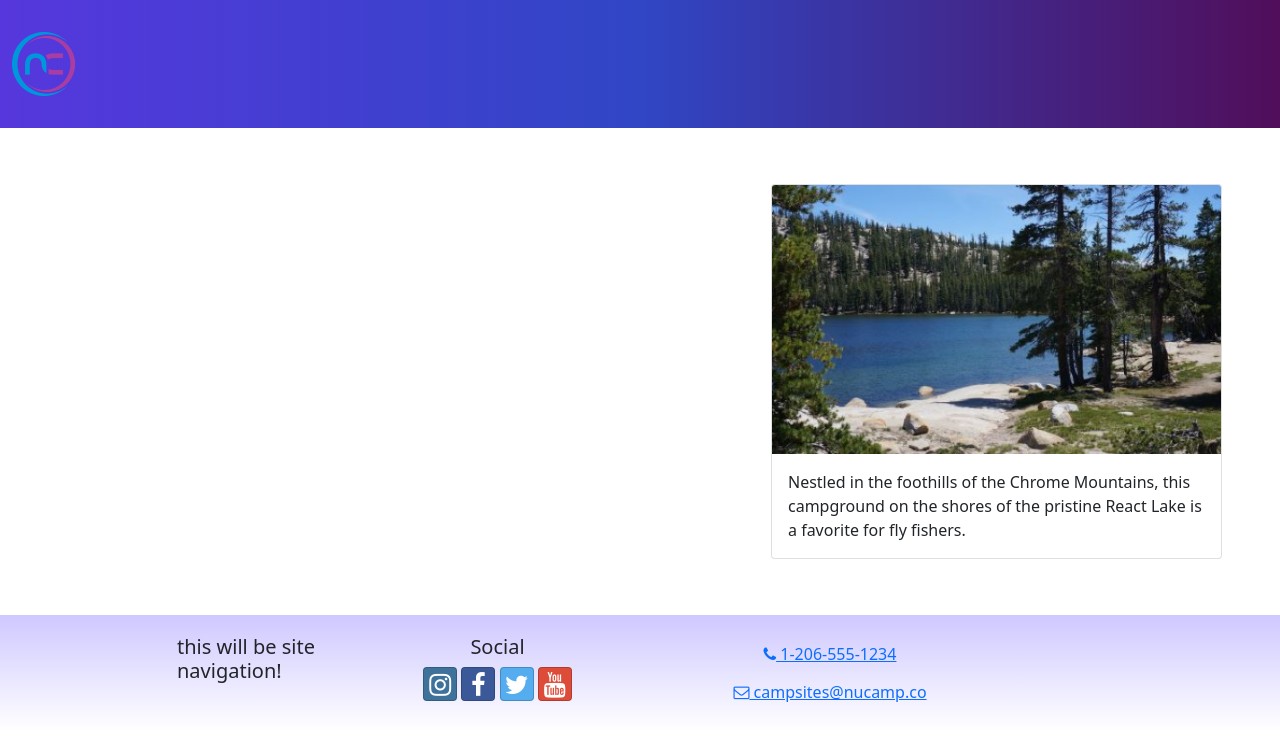
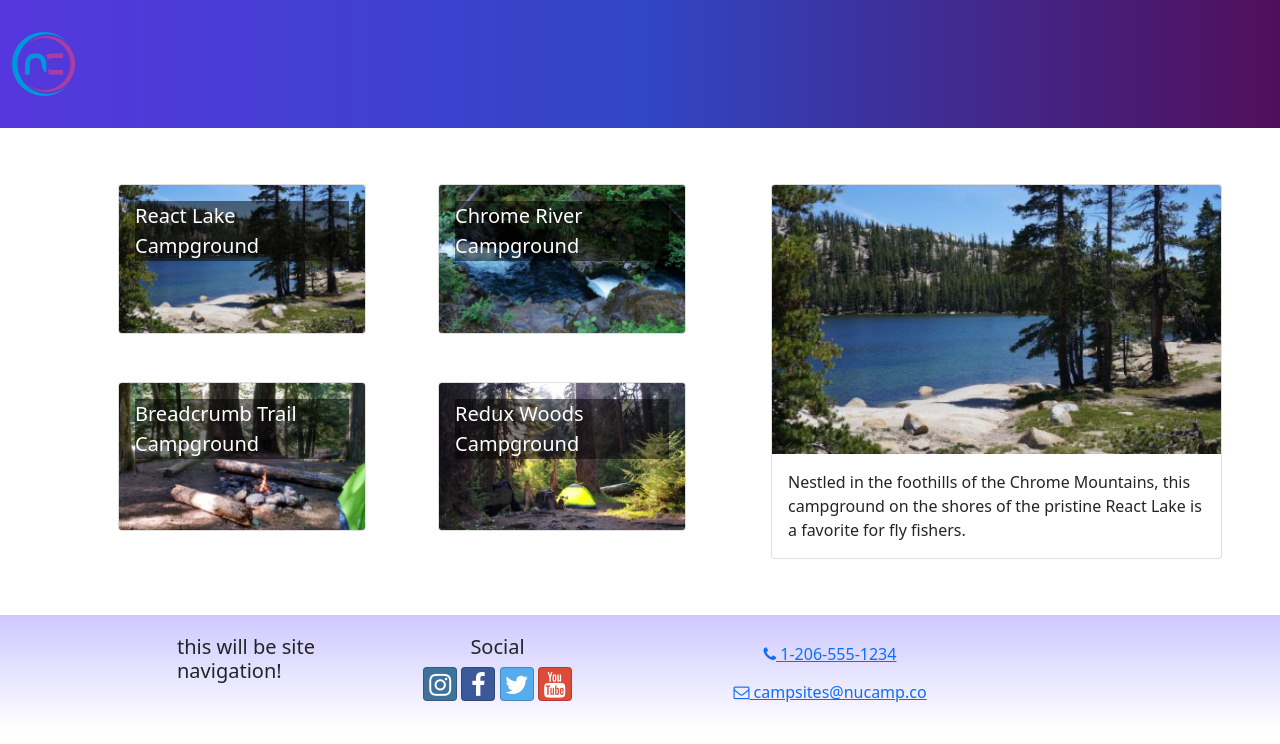
Before and after one commit to gregoindev/nucamp-react, a React (Create React App) app: page / in a window 1280 px wide. Shown: the top 744 px of the page. Built offline with nearby package versions, Linux system fonts and the light colour scheme.

Commit message:
useState v2

```diff
--- a/src/features/campsites/CampsitesList.js
+++ b/src/features/campsites/CampsitesList.js
@@ -14,7 +14,9 @@ const CampsitesList = ({ setCampsiteId }) => {
             className="m-4"
             key={campsite.id}
             onClick={() => setCampsiteId(campsite.id)}
-          ></Col>
+          >
+            <CampsiteCard campsite={campsite} />
+          </Col>
         );
       })}
     </Row>
--- a/src/pages/CampsitesDirectoryPage.js
+++ b/src/pages/CampsitesDirectoryPage.js
@@ -6,14 +6,13 @@ import { selectCampsiteById } from "../features/campsites/campsitesSlice";
 
 const CampsitesDirectoryPage = () => {
   const [campsiteId, setCampsiteId] = useState(0);
-
   const selectedCampsite = selectCampsiteById(campsiteId);
 
   return (
     <Container>
       <Row>
         <Col sm="5" md="7">
-          <CampsitesList />
+          <CampsitesList setCampsiteId={setCampsiteId} />
         </Col>
         <Col sm="7" md="5">
           <CampsiteDetail campsite={selectedCampsite} />
```
